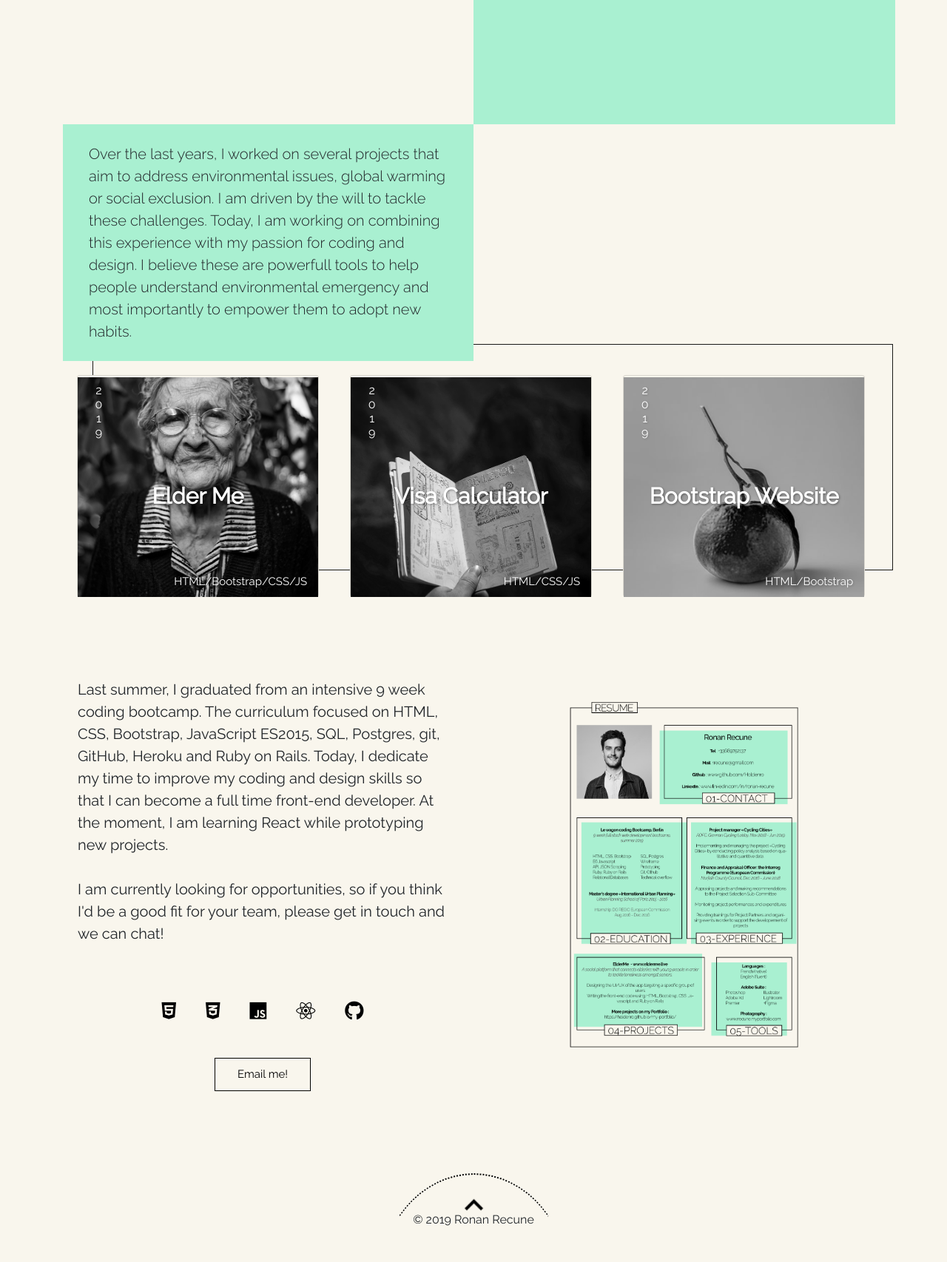
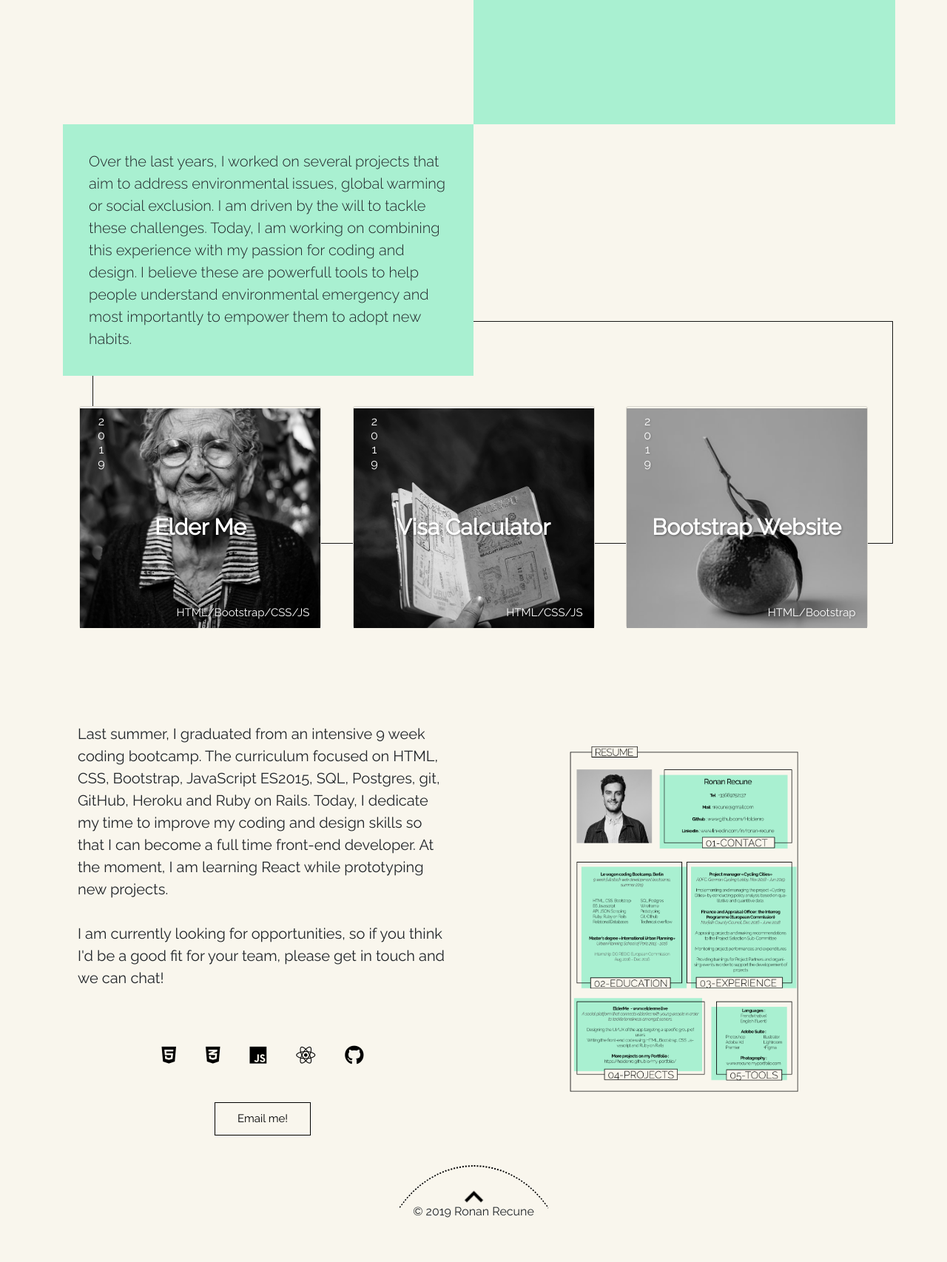
Before and after one commit to Holdenro/Portfolio, a PHP site: page / in a window 1280 px wide. Shown: the part 1432-3138 px from the top of the page at 74% size. After the commit the page ends 3078 px from the top, so only its background shows below. Run offline with PHP 8.4, Linux system fonts and the light colour scheme; some libraries are stand-ins or nearby versions.

Commit message:
fixing problems navbar and footer

```diff
--- a/index.html
+++ b/index.html
@@ -99,6 +99,7 @@
 			</div>
 		</div>
 
+
 			<div class="grid">
 				<div class ="card" data-aos="fade-down" data-aos-once="true"  data-aos-duration="1000" data-aos-easing="ease-out-back" data-aos-anchor-placement="center-bottom">
 					<div class = "card-date">
@@ -144,6 +145,7 @@
 							<div class="overlay"><a href=" https://holdenro.github.io/bootstrat-website/" target="_blank">
    								 <div class="text-overlay">Bootstrap is fun and always good to know so I decided to create this small page only with Bootstrap</div>
   							</div></a>
+
 			</div>
 		</div>
 
@@ -194,8 +196,8 @@
     <script src="https://ajax.googleapis.com/ajax/libs/jquery/1.12.4/jquery.min.js"></script>
 	<script src="https://maxcdn.bootstrapcdn.com/bootstrap/4.0.0/js/bootstrap.min.js" integrity="sha384-JZR6Spejh4U02d8jOt6vLEHfe/JQGiRRSQQxSfFWpi1MquVdAyjUar5+76PVCmYl" crossorigin="anonymous"></script>
 	<script src="https://unpkg.com/aos@next/dist/aos.js"></script>
-  <script>
+ 	<script>
     AOS.init();
-  </script>
+  	</script>
  </body>
 </html>
--- a/stylesheets/style.css
+++ b/stylesheets/style.css
@@ -29,7 +29,7 @@
 }
 
 .orange {
-	height: 40vh;
+
 }
 
 .blue {
@@ -38,7 +38,7 @@
 }
 
 .pink {
-	height: 90vh;
+  margin-top:8%;
 }
 
 .header {
@@ -305,7 +305,7 @@
 }
 
 .greenbackground-03 p {
-  padding: 0px 35px;
+  padding: 35px 35px;
   margin: 0;
   font-size:2.5vh;
   font-weight: lighter;
@@ -321,8 +321,8 @@
 }
 
 .grid{
-  height: 60vh;
-  display: inline;
+  text-align: center;
+  margin-top: 2%
 }
 
 .grid::before{
@@ -450,10 +450,6 @@
   object-fit: cover;
   height: 480px;
   width: auto;
-}
-
-#resume{
-  position: relative;
 }
 
 .overlay-resume {
@@ -599,8 +595,9 @@
 }
 
 .footer {
-	height: 20vh;
+	height: 15vh;
 	background-color: #F9F6ED;
+  overflow: hidden;
 }
 
 .arc-footer {
```
